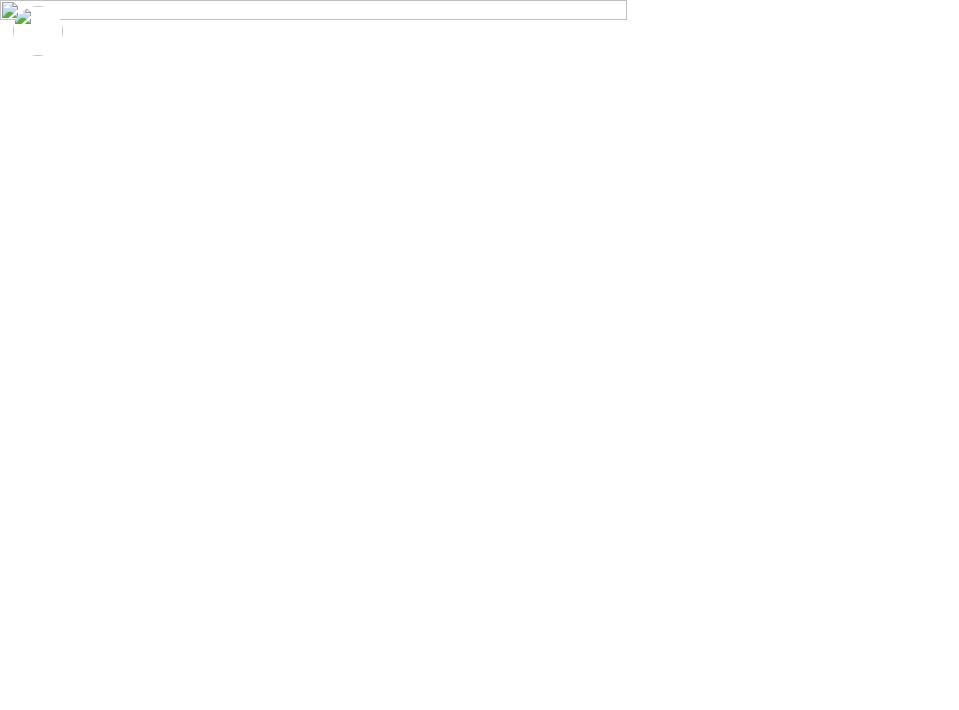
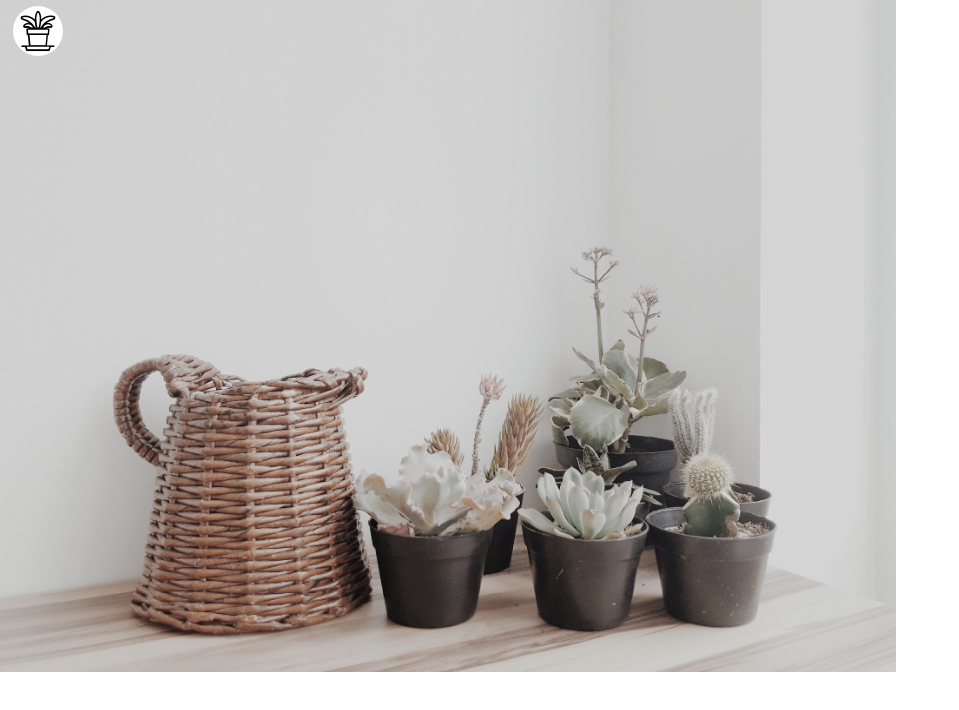
Before and after one commit to stasia-le/test, a plain HTML site: page pic6.html in a window 1280 px wide. Shown: the whole page, without its empty margins (0-959 px from the left). Drawn offline with Linux system fonts and the light colour scheme.

Commit message:
Update pic6.html

```diff
--- a/pic6.html
+++ b/pic6.html
@@ -6,8 +6,8 @@
 </head>
 <body>
 	<header>
-		<img id="logo" src="pics/logo.png">
+		<img id="logo" src="logo.png">
 	</header>
-	<img class="bigpic" src="pics/rifqi-ali-ridho-449449-unsplash.jpg">
+	<img class="bigpic" src="rifqi-ali-ridho-449449-unsplash.jpg">
 </body>
 </html>
```
